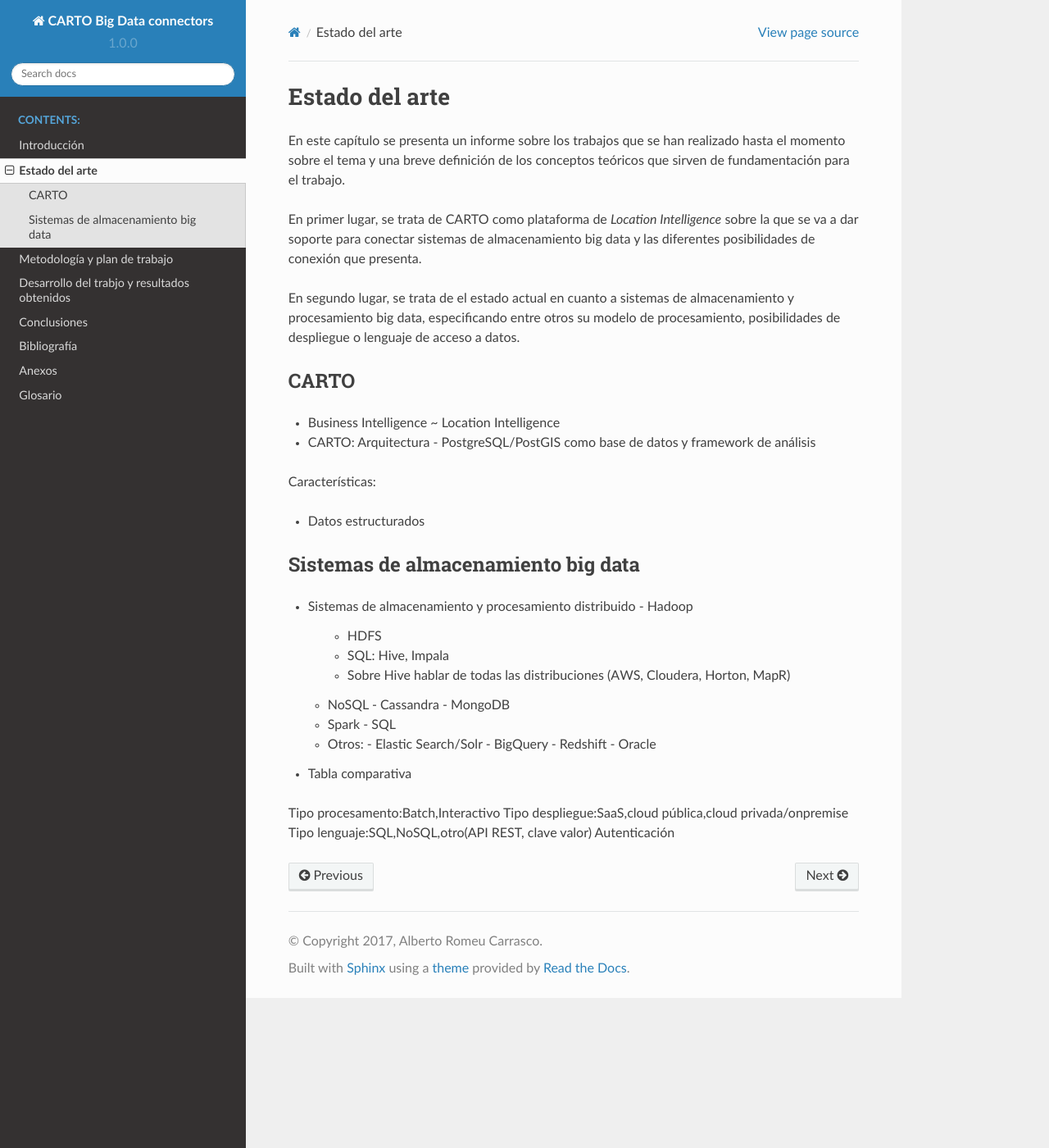
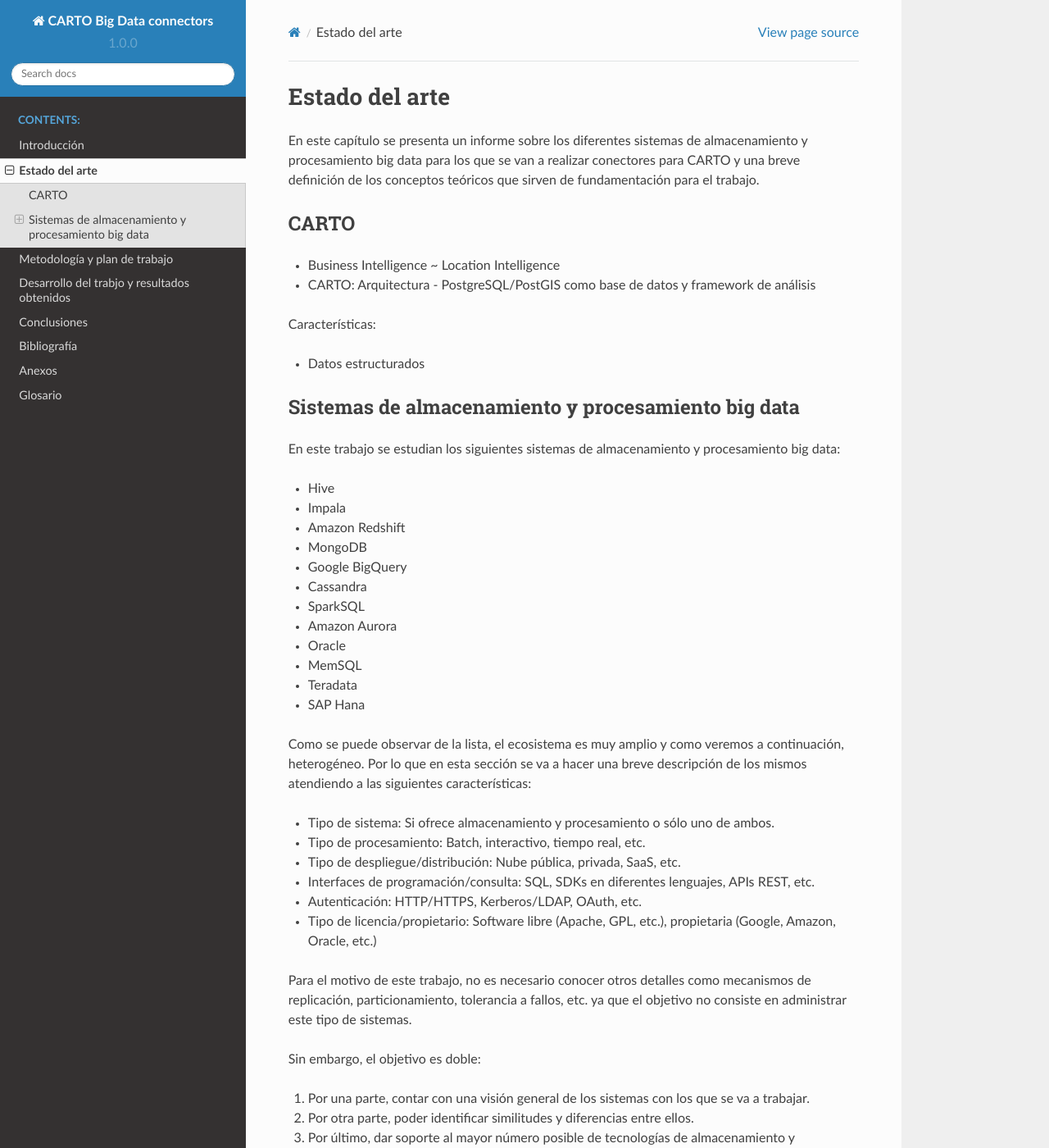
Before and after one commit to alrocar/TFM, a Sphinx documentation site: the page built from docs/source/tfm/10-estado-del-arte.rst, in a window 1280 px wide and 1400 px high. Shown: the whole window at 82% size. Built offline with Sphinx 7.4.7 and the Read the Docs theme 2.0.0, drawn with Linux system fonts in a browser that asks for light colours; some of the changed text lies outside the part shown.

Commit message:
add list of technologies

```diff
--- a/docs/source/tfm/10-estado-del-arte.rst
+++ b/docs/source/tfm/10-estado-del-arte.rst
@@ -3,11 +3,7 @@
 Estado del arte
 ===============
 
-En este capítulo se presenta un informe sobre los trabajos que se han realizado hasta el momento sobre el tema y una breve definición de los conceptos teóricos que sirven de fundamentación para el trabajo.
-
-En primer lugar, se trata de CARTO como plataforma de *Location Intelligence* sobre la que se va a dar soporte para conectar sistemas de almacenamiento big data y las diferentes posibilidades de conexión que presenta.
-
-En segundo lugar, se trata de el estado actual en cuanto a sistemas de almacenamiento y procesamiento big data, especificando entre otros su modelo de procesamiento, posibilidades de despliegue o lenguaje de acceso a datos.
+En este capítulo se presenta un informe sobre los diferentes sistemas de almacenamiento y procesamiento big data para los que se van a realizar conectores para CARTO y una breve definición de los conceptos teóricos que sirven de fundamentación para el trabajo.
 
 CARTO
 -----
@@ -21,8 +17,79 @@
 - Datos estructurados
 
 
-Sistemas de almacenamiento big data
------------------------------------
+Sistemas de almacenamiento y procesamiento big data
+---------------------------------------------------
+
+En este trabajo se estudian los siguientes sistemas de almacenamiento y procesamiento big data:
+
+- Hive
+- Impala
+- Amazon Redshift
+- MongoDB
+- Google BigQuery
+
+- Cassandra
+- SparkSQL
+
+- Amazon Aurora
+- Oracle
+
+- MemSQL
+- Teradata
+- SAP Hana
+
+Como se puede observar de la lista, el ecosistema es muy amplio y como veremos a continuación, heterogéneo. Por lo que en esta sección se va a hacer una breve descripción de los mismos atendiendo a las siguientes características:
+
+- Tipo de sistema: Si ofrece almacenamiento y procesamiento o sólo uno de ambos.
+- Tipo de procesamiento: Batch, interactivo, tiempo real, etc.
+- Tipo de despliegue/distribución: Nube pública, privada, SaaS, etc.
+- Interfaces de programación/consulta: SQL, SDKs en diferentes lenguajes, APIs REST, etc.
+- Autenticación: HTTP/HTTPS, Kerberos/LDAP, OAuth, etc.
+- Tipo de licencia/propietario: Software libre (Apache, GPL, etc.), propietaria (Google, Amazon, Oracle, etc.)
+
+Para el motivo de este trabajo, no es necesario conocer otros detalles como mecanismos de replicación, particionamiento, tolerancia a fallos, etc. ya que el objetivo no consiste en administrar este tipo de sistemas.
+
+Sin embargo, el objetivo es doble:
+
+1. Por una parte, contar con una visión general de los sistemas con los que se va a trabajar.
+2. Por otra parte, poder identificar similitudes y diferencias entre ellos.
+3. Por último, dar soporte al mayor número posible de tecnologías de almacenamiento y procesamiento big data, especialmente aquellas de carácter libre.
+
+Hive
+^^^^
+
+Impala
+^^^^^^
+
+Amazon Redshift
+^^^^^^^^^^^^^^^
+
+MongoDB
+^^^^^^^
+
+Google BigQuery
+^^^^^^^^^^^^^^^
+
+Cassandra
+^^^^^^^^^
+
+SparkSQL
+^^^^^^^^
+
+Amazon Aurora
+^^^^^^^^^^^^^
+
+Oracle
+^^^^^^
+
+MemSQL
+^^^^^^
+
+Teradata
+^^^^^^^^
+
+SAP Hana
+^^^^^^^^
 
 - Sistemas de almacenamiento y procesamiento distribuido
   - Hadoop
@@ -39,10 +106,3 @@
     - BigQuery
     - Redshift
     - Oracle
-
-- Tabla comparativa
-
-Tipo procesamento:Batch,Interactivo
-Tipo despliegue:SaaS,cloud pública,cloud privada/onpremise
-Tipo lenguaje:SQL,NoSQL,otro(API REST, clave valor)
-Autenticación
```
